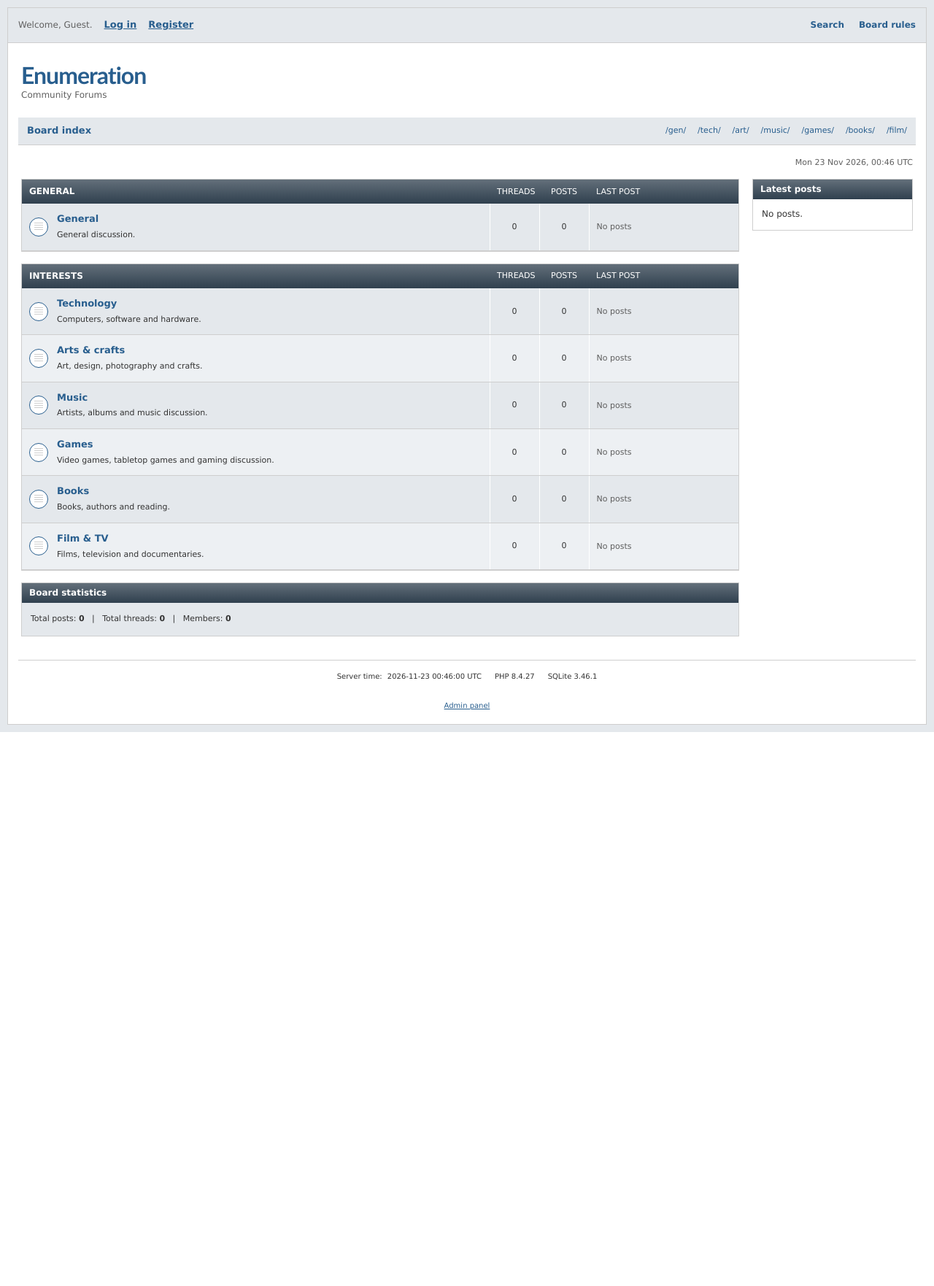
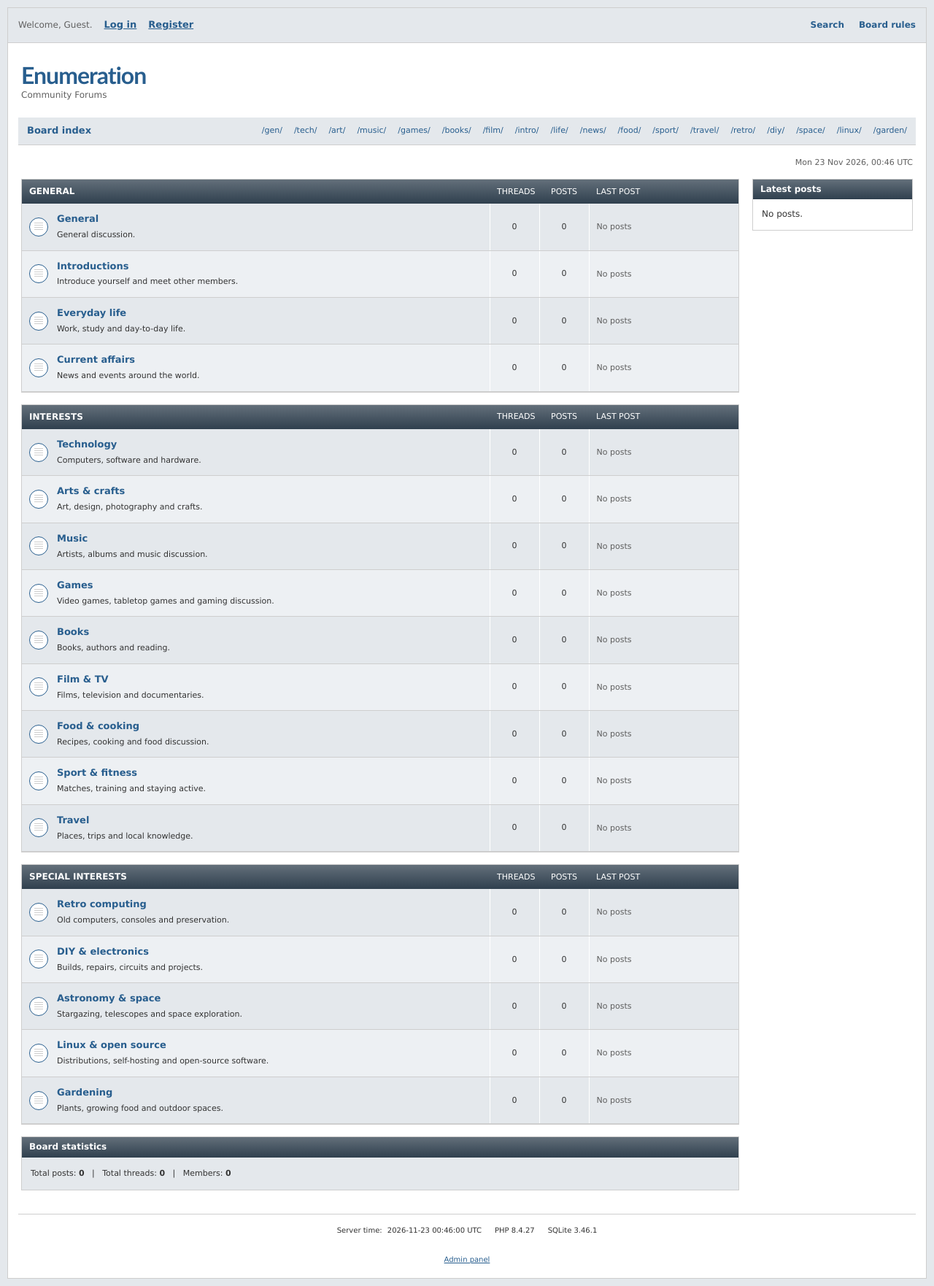
Before and after one commit to ShefESH/Enumeration, a PHP site: page / in a window 1280 px wide. Shown: the whole page at 73% size. Before the commit the page ends 1003 px from the top, so only its background shows below. Run offline with PHP 8.4, Linux system fonts and the light colour scheme.

Commit message:
Expand discussion boards and add quoted post replies

```diff
--- a/app/accounts.php
+++ b/app/accounts.php
@@ -29,9 +29,15 @@ function register_user(string $username, string $password): array {
     return ['id' => (int)db()->lastInsertId(), 'username' => $username, 'password_hash' => $hash];
 }
 function thread_posts(int $id, ?int $limit = null): array {
-    $sql = 'SELECT p.*, u.username FROM posts p LEFT JOIN users u ON u.id=p.account_id WHERE p.thread_id=? ORDER BY p.id';
+    $sql = 'SELECT p.*, u.username, original.id quoted_id, original.body quoted_body, original.image quoted_image, original.image_name quoted_image_name, author.username quoted_username FROM posts p LEFT JOIN users u ON u.id=p.account_id LEFT JOIN posts original ON original.id=p.reply_to AND original.thread_id=p.thread_id LEFT JOIN users author ON author.id=original.account_id WHERE p.thread_id=? ORDER BY p.id';
     if ($limit !== null) $sql .= ' LIMIT ' . max(1, $limit);
     return query($sql, [$id])->fetchAll();
+}
+function reply_target(string $id, int $threadId): array {
+    if (!ctype_digit($id)) throw new RuntimeException('Choose a post from this thread to reply to.');
+    $post = query('SELECT p.*, u.username FROM posts p LEFT JOIN users u ON u.id=p.account_id WHERE p.id=? AND p.thread_id=?', [$id, $threadId])->fetch();
+    if (!$post) throw new RuntimeException('That post is no longer available in this thread.');
+    return $post;
 }
 // Reuse the attachment decoder and limits, then store only a 96px PNG thumbnail.
 function save_avatar(): string {
--- a/app/bootstrap.php
+++ b/app/bootstrap.php
@@ -10,6 +10,22 @@ const BOARDS = [
     'games' => ['Games', 'One more turn. One more level.'],
     'books' => ['Books', 'Books, authors and reading.'],
     'film' => ['Film & TV', 'Films, television and documentaries.'],
+    'intro' => ['Introductions', 'Introduce yourself and meet other members.'],
+    'life' => ['Everyday life', 'Work, study and day-to-day life.'],
+    'news' => ['Current affairs', 'News and events around the world.'],
+    'food' => ['Food & cooking', 'Recipes, cooking and food discussion.'],
+    'sport' => ['Sport & fitness', 'Matches, training and staying active.'],
+    'travel' => ['Travel', 'Places, trips and local knowledge.'],
+    'retro' => ['Retro computing', 'Old computers, consoles and preservation.'],
+    'diy' => ['DIY & electronics', 'Builds, repairs, circuits and projects.'],
+    'space' => ['Astronomy & space', 'Stargazing, telescopes and space exploration.'],
+    'linux' => ['Linux & open source', 'Distributions, self-hosting and open-source software.'],
+    'garden' => ['Gardening', 'Plants, growing food and outdoor spaces.'],
+];
+const BOARD_CATEGORIES = [
+    'General' => ['gen', 'intro', 'life', 'news'],
+    'Interests' => ['tech', 'art', 'music', 'games', 'books', 'film', 'food', 'sport', 'travel'],
+    'Special interests' => ['retro', 'diy', 'space', 'linux', 'garden'],
 ];
 function data_dir(): string { return getenv('FORUM_DATA_DIR') ?: ROOT . '/data'; }
 function lab_mode(): bool { return getenv('FORUM_LAB_MODE') === '1'; }
@@ -27,6 +43,9 @@ function db(): PDO {
     }
     if (!in_array('account_id', $columns, true)) {
         $db->exec('ALTER TABLE posts ADD COLUMN account_id INTEGER REFERENCES users(id)');
+    }
+    if (!in_array('reply_to', $columns, true)) {
+        $db->exec('ALTER TABLE posts ADD COLUMN reply_to INTEGER REFERENCES posts(id) ON DELETE SET NULL');
     }
     $db->exec("INSERT OR IGNORE INTO anonymous_users (token_hash) SELECT 'legacy:' || id FROM posts WHERE user_id IS NULL");
     $db->exec("UPDATE posts SET user_id=(SELECT id FROM anonymous_users WHERE token_hash='legacy:' || posts.id) WHERE user_id IS NULL");
--- a/app/schema.sql
+++ b/app/schema.sql
@@ -26,6 +26,7 @@ CREATE TABLE IF NOT EXISTS posts (
     thread_id INTEGER NOT NULL REFERENCES threads(id) ON DELETE CASCADE,
     user_id INTEGER REFERENCES anonymous_users(id),
     account_id INTEGER REFERENCES users(id),
+    reply_to INTEGER REFERENCES posts(id) ON DELETE SET NULL,
     body TEXT NOT NULL,
     image TEXT,
     image_name TEXT,
--- a/app/view.php
+++ b/app/view.php
@@ -20,14 +20,18 @@ function render_body(string $body): string {
     $lines = explode("\n", $body);
     return implode('<br>', array_map(fn($line) => str_starts_with($line, '>') ? '<span class="quote">' . e($line) . '</span>' : e($line), $lines));
 }
+function render_reply_quote(array $post, array $thread): void { ?>
+<blockquote class="notice" cite="/<?= e($thread['board_slug']) ?>/<?= (int)$thread['id'] ?>#p<?= (int)$post['id'] ?>"><p><a href="/<?= e($thread['board_slug']) ?>/<?= (int)$thread['id'] ?>#p<?= (int)$post['id'] ?>"><?= e($post['username'] ?? 'Anonymous') ?> wrote:</a></p><div class="quote"><?= render_body($post['body']) ?></div><?php if ($post['image']): ?><p>Attachment: <a href="/image.php?file=<?= e($post['image']) ?>"><?= e($post['image_name']) ?></a></p><?php endif; ?></blockquote>
+<?php }
 function render_post(array $post, array $thread, bool $op = false, bool $showSubject = true): void { ?>
 <article class="post <?= $op ? 'op' : 'reply' ?>" id="p<?= (int)$post['id'] ?>">
 <div class="post-meta"><time datetime="<?= e(str_replace(' ', 'T', $post['created_at'])) ?>Z"><?= e(gmdate('d M Y (D) H:i:s \U\T\C', strtotime($post['created_at'] . ' UTC'))) ?></time><a class="post-number" href="/<?= e($thread['board_slug']) ?>/<?= (int)$thread['id'] ?>#p<?= (int)$post['id'] ?>">No.<?= padded_id((int)$post['id']) ?></a></div>
 <div class="post-layout"><aside class="post-author"><strong class="poster"><?= e($post['username'] ?? 'Anonymous') ?></strong><?php if (!empty($post['account_id'])): ?><img class="avatar" src="/avatar.php?id=<?= (int)$post['account_id'] ?>" alt="" width="80" height="80" loading="lazy"><span class="user-id">Member #<?= padded_id((int)$post['account_id']) ?></span><?php else: ?><span class="user-id">ID:<?= padded_id((int)$post['user_id']) ?></span><?php endif; ?></aside><div class="post-content">
 <?php if ($op && $showSubject): ?><div class="post-heading"><strong class="subject"><a href="/<?= e($thread['board_slug']) ?>/<?= (int)$thread['id'] ?>"><?= e($thread['subject']) ?></a></strong><span class="post-actions"><?php if ($thread['pinned']): ?><span class="badge">Pinned</span><?php endif; ?><?php if ($thread['locked']): ?><span class="badge">Closed</span><?php elseif (current_user()): ?><a class="mini-button" href="/<?= e($thread['board_slug']) ?>/<?= (int)$thread['id'] ?>#compose">Reply</a><?php endif; ?></span></div><?php endif; ?>
+<?php if (!empty($post['quoted_id'])) render_reply_quote(['id' => $post['quoted_id'], 'username' => $post['quoted_username'], 'body' => $post['quoted_body'], 'image' => $post['quoted_image'], 'image_name' => $post['quoted_image_name']], $thread); ?>
 <?php if ($post['image']): ?><div class="file-info">Attachment: <a href="/image.php?file=<?= e($post['image']) ?>" target="_blank" rel="noopener"><?= e($post['image_name']) ?></a> (<?= (int)$post['image_width'] ?>×<?= (int)$post['image_height'] ?>)</div><figure class="attachment"><a href="/image.php?file=<?= e($post['image']) ?>" target="_blank" rel="noopener"><img src="/image.php?file=<?= e($post['image']) ?>" alt="<?= e($post['image_name']) ?>" width="<?= (int)$post['image_width'] ?>" height="<?= (int)$post['image_height'] ?>" loading="lazy"></a></figure><?php endif; ?>
-<div class="post-body"><?= render_body($post['body']) ?></div></div></div></article><?php }
-function post_form(string $slug, ?array $thread = null, string $error = '', array $values = []): void {
+<div class="post-body"><?= render_body($post['body']) ?></div><?php if (!$thread['locked'] && current_user()): ?><div class="post-actions"><a class="mini-button" href="/<?= e($thread['board_slug']) ?>/<?= (int)$thread['id'] ?>?reply=<?= (int)$post['id'] ?>#compose" aria-label="Reply to post <?= (int)$post['id'] ?>">Reply</a></div><?php endif; ?></div></div></article><?php }
+function post_form(string $slug, ?array $thread = null, string $error = '', array $values = [], ?array $replyTo = null): void {
     if ($thread && !current_user()) {
         $next = rawurlencode('/' . $slug . '/' . (int)$thread['id'] . '#compose');
         ?><p class="reply-login" id="compose"><a href="/login.php?next=<?= e($next) ?>">Log in</a> or <a href="/register.php?next=<?= e($next) ?>">register</a> to reply.</p><?php
@@ -35,8 +39,9 @@ function post_form(string $slug, ?array $thread = null, string $error = '', arra
     }
     ?>
 <section class="panel composer" id="compose"><h2><?= $thread ? 'Post reply' : 'New thread' ?></h2>
+<?php if ($replyTo): render_reply_quote($replyTo, $thread); ?><p><a href="/<?= e($slug) ?>/<?= (int)$thread['id'] ?>#compose">Reply without quoting</a></p><?php endif; ?>
 <?php if ($error): ?><p role="alert" class="notice error"><?= e($error) ?></p><?php endif; ?>
-<form action="/post.php" method="post" enctype="multipart/form-data"><?php csrf_field(); ?><input type="hidden" name="board" value="<?= e($slug) ?>"><?php if ($thread): ?><input type="hidden" name="thread" value="<?= (int)$thread['id'] ?>"><?php else: ?><div class="form-row"><label for="subject">Subject</label><input id="subject" name="subject" maxlength="100" required value="<?= e($values['subject'] ?? '') ?>"></div><?php endif; ?>
+<form action="/post.php" method="post" enctype="multipart/form-data"><?php csrf_field(); ?><input type="hidden" name="board" value="<?= e($slug) ?>"><?php if ($thread): ?><input type="hidden" name="thread" value="<?= (int)$thread['id'] ?>"><?php if ($replyTo): ?><input type="hidden" name="reply_to" value="<?= (int)$replyTo['id'] ?>"><?php endif; ?><?php else: ?><div class="form-row"><label for="subject">Subject</label><input id="subject" name="subject" maxlength="100" required value="<?= e($values['subject'] ?? '') ?>"></div><?php endif; ?>
 <div class="form-row"><label for="body">Message</label><textarea id="body" name="body" rows="4" maxlength="5000"><?= e($values['body'] ?? '') ?></textarea></div>
 <div class="form-row"><label for="image">Image</label><div><input id="image" type="file" name="image" accept="image/jpeg,image/png,image/gif,image/webp"><p class="upload-help">JPG / PNG / GIF / WebP. Max 4 MB. GIFs saved as stills.</p></div></div>
 <div class="form-actions"><button type="submit"><?= $thread ? 'Post reply' : 'Post thread' ?></button></div></form></section><?php }
--- a/public/index.php
+++ b/public/index.php
@@ -12,9 +12,9 @@ if ($path === '/') {
     ?>
     <div class="page-heading index-heading"><h1 class="sr-only">Board index</h1><span class="board-clock"><?= e(gmdate('D d M Y, H:i')) ?> UTC</span></div>
     <div class="index-layout"><div class="forum-groups">
-    <?php foreach (['General' => ['gen'], 'Interests' => ['tech', 'art', 'music', 'games', 'books', 'film']] as $category => $slugs): ?>
+    <?php foreach (BOARD_CATEGORIES as $category => $slugs): ?>
     <section class="forum-category" aria-label="<?= e($category) ?>"><table class="forum-table"><thead><tr><th scope="col"><?= e($category) ?></th><th scope="col" class="count">Threads</th><th scope="col" class="count">Posts</th><th scope="col" class="last-column">Last post</th></tr></thead><tbody>
-    <?php foreach ($slugs as $slug): ?><tr><td><div class="forum-cell"><span class="forum-icon" aria-hidden="true"></span><div><a class="forum-title" href="/<?= e($slug) ?>/"><?= e(BOARDS[$slug][0]) ?></a><p class="forum-description"><?= e($descriptions[$slug]) ?></p><span class="mobile-counts"><?= (int)$counts[$slug]['threads'] ?> threads / <?= (int)$counts[$slug]['posts'] ?> posts</span></div></div></td><td class="count"><?= number_format((int)$counts[$slug]['threads']) ?></td><td class="count"><?= number_format((int)$counts[$slug]['posts']) ?></td><td class="last-column"><?php $last = $lastPosts[$slug] ?? null; if ($last) $last['board_slug'] = $slug; last_post_cell($last); ?></td></tr><?php endforeach; ?>
+    <?php foreach ($slugs as $slug): ?><tr><td><div class="forum-cell"><span class="forum-icon" aria-hidden="true"></span><div><a class="forum-title" href="/<?= e($slug) ?>/"><?= e(BOARDS[$slug][0]) ?></a><p class="forum-description"><?= e($descriptions[$slug] ?? BOARDS[$slug][1]) ?></p><span class="mobile-counts"><?= (int)$counts[$slug]['threads'] ?> threads / <?= (int)$counts[$slug]['posts'] ?> posts</span></div></div></td><td class="count"><?= number_format((int)$counts[$slug]['threads']) ?></td><td class="count"><?= number_format((int)$counts[$slug]['posts']) ?></td><td class="last-column"><?php $last = $lastPosts[$slug] ?? null; if ($last) $last['board_slug'] = $slug; last_post_cell($last); ?></td></tr><?php endforeach; ?>
     </tbody></table></section><?php endforeach; ?>
     <section class="panel board-statistics"><h2>Board statistics</h2><p>Total posts: <strong><?= number_format(array_sum(array_column($counts, 'posts'))) ?></strong> &nbsp; | &nbsp; Total threads: <strong><?= number_format(array_sum(array_column($counts, 'threads'))) ?></strong> &nbsp; | &nbsp; Members: <strong><?= number_format($memberCount) ?></strong><?php if ($newest !== false): ?><br>Newest member: <strong><?= e($newest) ?></strong><?php endif; ?></p></section>
     </div><aside class="latest-panel panel"><h2>Latest posts</h2><?php if (!$recentPosts): ?><p>No posts.</p><?php else: ?><ul class="latest-posts"><?php foreach ($recentPosts as $recent): ?><li><?php last_post_cell($recent); ?></li><?php endforeach; ?></ul><?php endif; ?></aside></div>
@@ -23,18 +23,24 @@ if ($path === '/') {
 if (!preg_match('~^/([a-z]+)(?:/([1-9][0-9]*))?/?$~D', $path, $matches)) fail(404, 'Page not found', 'That address is not in the directory.');
 $board = board($matches[1]); $slug = $board['slug'];
 if (isset($matches[2])) {
-    $thread = thread((int)$matches[2], $slug); page_header($thread['subject'], $slug); ?>
-    <div class="breadcrumb"><a href="/">Board index</a> / <a href="/<?= e($slug) ?>/"><?= e($board['title']) ?></a> / Thread <?= (int)$thread['id'] ?></div>
+    $thread = thread((int)$matches[2], $slug);
+    $replyTo = null;
+    if (input('reply', $_GET) !== '' && current_user() && !$thread['locked']) {
+        try { $replyTo = reply_target(input('reply', $_GET), (int)$thread['id']); }
+        catch (RuntimeException $error) { fail(404, 'Post not found', $error->getMessage()); }
+    }
+    page_header($thread['subject'], $slug); ?>
+    <div class="breadcrumb"><a href="/">Board index</a> / <a href="/<?= e($slug) ?>/"><?= e($slug) ?></a> / <?= e($thread['subject']) ?></div>
     <div class="page-heading"><div><h1><?= e($thread['subject']) ?></h1></div></div>
     <section class="thread full-thread"><?php $posts = thread_posts((int)$thread['id']); foreach ($posts as $i => $post) render_post($post, $thread, $i === 0, false); ?></section>
-    <?php if ($thread['locked']): ?><p class="notice">This thread is closed.</p><?php else: post_form($slug, $thread); endif;
+    <?php if ($thread['locked']): ?><p class="notice">This thread is closed.</p><?php else: post_form($slug, $thread, '', [], $replyTo); endif;
     page_footer(); exit;
 }
 $page = max(1, (int)input('page', $_GET)); $total = (int)query('SELECT COUNT(*) FROM threads WHERE board_slug=?', [$slug])->fetchColumn();
 $pages = max(1, (int)ceil($total / 10)); $page = min($page, $pages);
 $threads = query('SELECT t.*, (SELECT COUNT(*) FROM posts WHERE thread_id=t.id) post_count, author.username author_name, lp.id last_post_id, lp.created_at last_post_at, last_author.username last_author_name FROM threads t LEFT JOIN posts op ON op.id=(SELECT MIN(id) FROM posts WHERE thread_id=t.id) LEFT JOIN users author ON author.id=op.account_id LEFT JOIN posts lp ON lp.id=(SELECT MAX(id) FROM posts WHERE thread_id=t.id) LEFT JOIN users last_author ON last_author.id=lp.account_id WHERE t.board_slug=? ORDER BY t.pinned DESC, t.bumped_at DESC, t.id DESC LIMIT 10 OFFSET ' . (($page - 1) * 10), [$slug])->fetchAll();
 page_header('/' . $slug . '/ — ' . $board['title'], $slug); ?>
-<div class="breadcrumb"><a href="/">Board index</a> / <?= e($board['title']) ?></div>
+<div class="breadcrumb"><a href="/">Board index</a> / <?= e($slug) ?></div>
 <div class="page-heading"><div><h1><?= e($board['title']) ?> <span class="heading-code">/<?= e($slug) ?>/</span></h1></div><a class="button primary" href="#compose">New thread</a></div>
 <div class="board-tools"><span><?= $total ?> threads</span><form action="/search.php" method="get"><input type="hidden" name="board" value="<?= e($slug) ?>"><label class="sr-only" for="search">Search this board</label><input id="search" name="q" placeholder="Search this board…" maxlength="120" required><button>Search</button></form></div>
 <section class="forum-category" aria-label="Threads"><table class="topic-table"><thead><tr><th scope="col">Thread / Author</th><th scope="col" class="count">Replies</th><th scope="col" class="last-column">Last post</th></tr></thead><tbody>
--- a/public/search.php
+++ b/public/search.php
@@ -15,7 +15,7 @@ if ($q !== '') {
     } catch (PDOException) { http_response_code(400); $error = 'That search could not be processed. Try another phrase.'; }
 }
 page_header('Search', $slug); ?>
-<div class="breadcrumb"><a href="/">Board index</a> / <a href="/<?= e($slug) ?>/"><?= e(BOARDS[$slug][0]) ?></a> / Search</div><div class="page-heading"><div><h1>Search /<?= e($slug) ?>/</h1></div></div>
+<div class="breadcrumb"><a href="/">Board index</a> / <a href="/<?= e($slug) ?>/"><?= e($slug) ?></a> / Search</div><div class="page-heading"><div><h1>Search /<?= e($slug) ?>/</h1></div></div>
 <section class="panel"><h2>Search threads</h2><form class="search-form" method="get"><input type="hidden" name="board" value="<?= e($slug) ?>"><label for="q">Thread subject</label><input id="q" name="q" maxlength="120" value="<?= e($q) ?>" required><button>Search</button></form>
 <?php if ($error): ?><p class="notice error" role="alert"><?= e($error) ?></p><?php elseif ($q !== ''): ?><p class="search-summary"><?= count($results) ?> results for “<?= e($q) ?>” (up to 50)</p><ul class="recent-list"><?php foreach ($results as $result): ?><li><a href="/<?= e(rawurlencode((string)$result['board_slug'])) ?>/<?= (int)$result['id'] ?>"><?= e($result['subject']) ?></a></li><?php endforeach; ?></ul><?php if (!$results): ?><p class="empty">No matching threads.</p><?php endif; endif; ?></section>
 <?php page_footer();
```
Also changed, not shown: public/post.php (+9 -3 lines), README.md, 1 other file.
